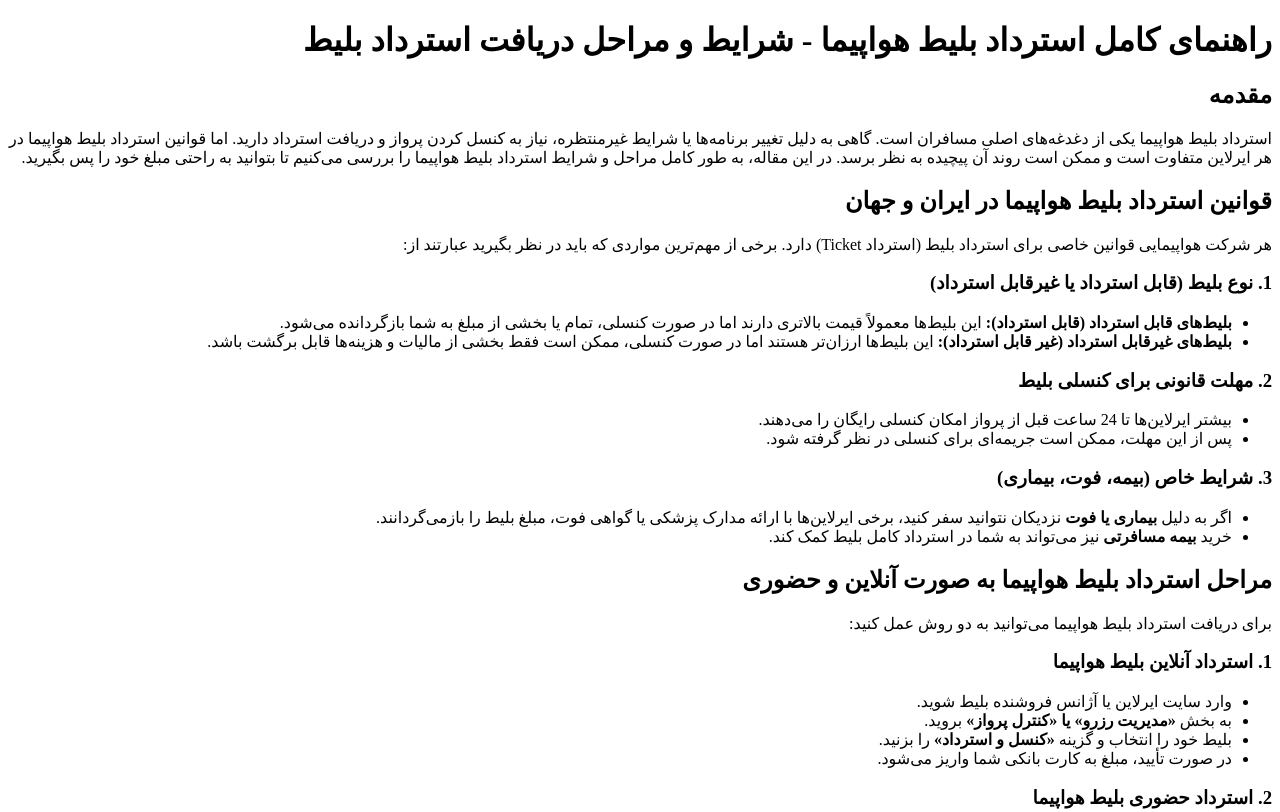
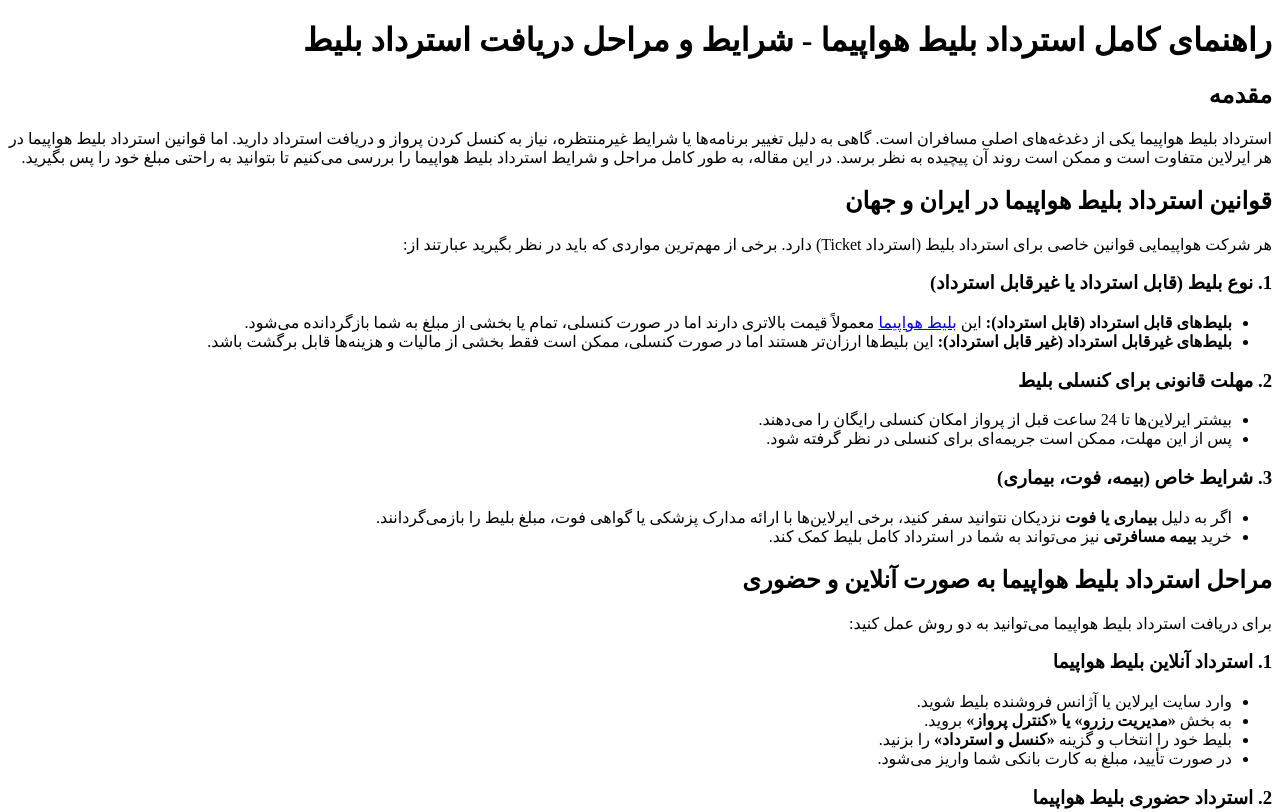
Before and after one commit to developer154-sud/cloud, a plain HTML site: page index.html in a window 1280 px wide. Shown: the top 812 px of the page. Drawn offline with Linux system fonts and the light colour scheme.

Commit message:
Update index.html

```diff
--- a/index.html
+++ b/index.html
@@ -55,7 +55,7 @@
 
     <h3>1. نوع بلیط (قابل استرداد یا غیرقابل استرداد)</h3>
     <ul>
-        <li><strong>بلیط‌های قابل استرداد (قابل استرداد):</strong> این بلیط‌ها معمولاً قیمت بالاتری دارند اما در صورت کنسلی، تمام یا بخشی از مبلغ به شما بازگردانده می‌شود.</li>
+        <li><strong>بلیط‌های قابل استرداد (قابل استرداد):</strong> این <a href="https://utravs.com/">بلیط هواپیما</a> معمولاً قیمت بالاتری دارند اما در صورت کنسلی، تمام یا بخشی از مبلغ به شما بازگردانده می‌شود.</li>
         <li><strong>بلیط‌های غیرقابل استرداد (غیر قابل استرداد):</strong> این بلیط‌ها ارزان‌تر هستند اما در صورت کنسلی، ممکن است فقط بخشی از مالیات و هزینه‌ها قابل برگشت باشد.</li>
     </ul>
 
```
